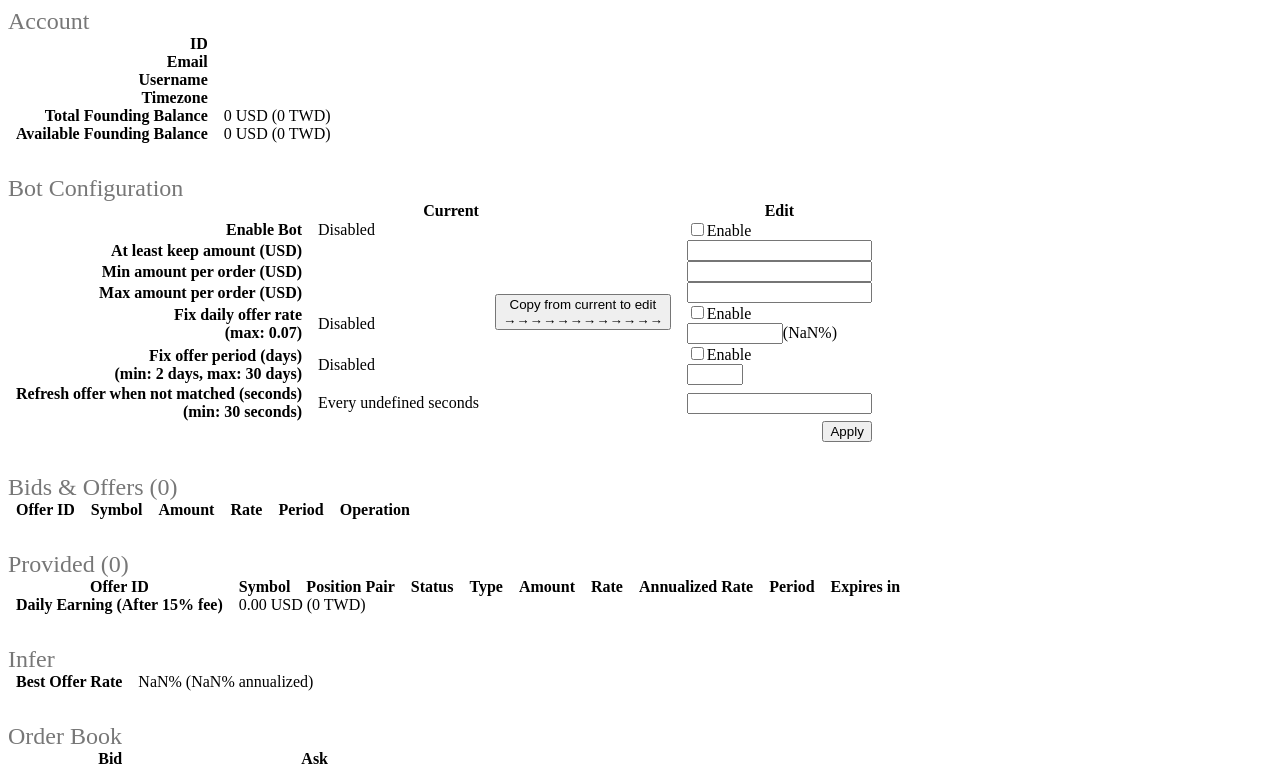
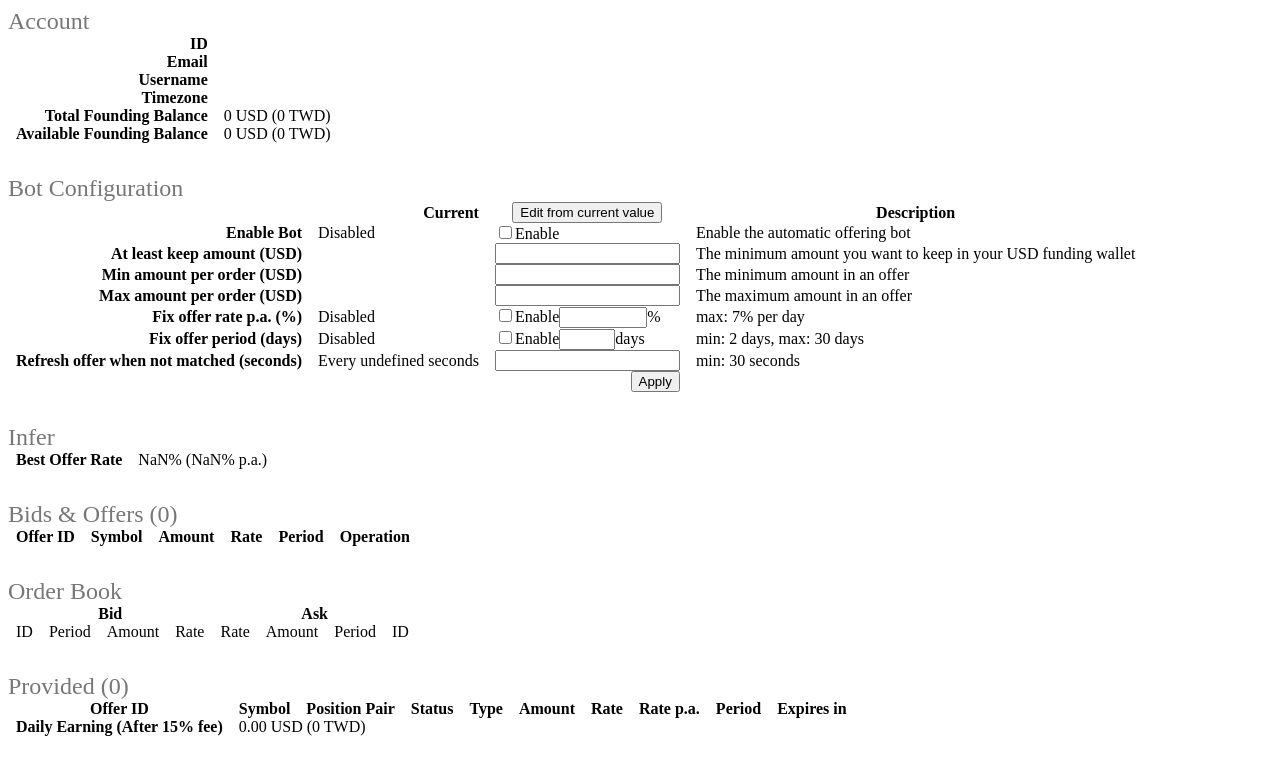
Before and after one commit to gocreating/money-generator, a Next.js app: page / in a window 1280 px wide. Shown: the top 768 px of the page. Built offline with nearby package versions, Linux system fonts and the light colour scheme.

Commit message:
Update dashboard

```diff
--- a/pages/index.js
+++ b/pages/index.js
@@ -76,9 +76,8 @@ const HomePage = ({ router }) => {
     },
     user: {},
   });
-  const { register, watch, reset, handleSubmit } = useForm();
+  const { register, reset, handleSubmit } = useForm();
   const { imageTag, connected, orderBook, user } = info;
-  const watchedFixedOfferRate = watch('fixedOfferRate');
 
   useEffect(() => {
     if (!BITFINEX_API_KEY || !BITFINEX_API_SECRET) {
@@ -113,6 +112,8 @@ const HomePage = ({ router }) => {
   }, refreshSecond ? refreshSecond * 1000 : null);
 
   const handleConfigSubmit = (data) => {
+    // convert annualized percentage to daily rate
+    data.fixedOfferRate = (data.fixedOfferRate / 365) / 100;
     fetch(`${process.env.BOT_SERVER_HOST}/api/state/user/config`, {
       method: 'PATCH',
       headers: { 'Content-Type': 'application/json' },
@@ -175,18 +176,20 @@ const HomePage = ({ router }) => {
           <tr>
             <Th></Th>
             <Th alignRight>Current</Th>
-            <Td rowSpan={0}>
+            <Th>
               <button
                 onClick={() => {
-                  reset(user.config);
+                  const dailyRate = user.config.fixedOfferRate;
+                  reset({
+                    ...user.config,
+                    fixedOfferRate: dailyRate ? dailyRate * 365 * 100 : undefined,
+                  });
                 }}
               >
-                Copy from current to edit
-                <br />
-                →→→→→→→→→→→→
+                Edit from current value
               </button>
-            </Td>
-            <Th>Edit</Th>
+            </Th>
+            <Th>Description</Th>
           </tr>
           <tr>
             <Th alignRight>Enable Bot</Th>
@@ -195,48 +198,47 @@ const HomePage = ({ router }) => {
               <input id="enableBot" name="enableBot" type="checkbox" ref={register} />
               <label htmlFor="enableBot">Enable</label>
             </Td>
+            <Td>Enable the automatic offering bot</Td>
           </tr>
           <tr>
             <Th alignRight>At least keep amount (USD)</Th>
             <Td>{user.config?.amountKeep}</Td>
             <Td><input name="amountKeep" type="number" ref={register} min={0} step={50} /></Td>
+            <Td>The minimum amount you want to keep in your USD funding wallet</Td>
           </tr>
           <tr>
             <Th alignRight>Min amount per order (USD)</Th>
             <Td>{user.config?.amountMin}</Td>
             <Td><input name="amountMin" type="number" ref={register} min={50} step={50} /></Td>
+            <Td>The minimum amount in an offer</Td>
           </tr>
           <tr>
             <Th alignRight>Max amount per order (USD)</Th>
             <Td>{user.config?.amountMax}</Td>
             <Td><input name="amountMax" type="number" ref={register} min={50} step={50} /></Td>
+            <Td>The maximum amount in an offer</Td>
           </tr>
           <tr>
             <Th alignRight>
-              Fix daily offer rate
-              <br />
-              {'(max: 0.07)'}
+              Fix offer rate p.a. (%)
             </Th>
             <Td>
               {
                 user.config?.enableFixedOfferRate
-                ? `${user.config?.fixedOfferRate} (${user.config?.fixedOfferRate * 100}%)`
+                ? `${user.config?.fixedOfferRate * 365 * 100}% p.a.`
                 : 'Disabled'
               }
             </Td>
             <Td>
               <input id="enableFixedOfferRate" name="enableFixedOfferRate" type="checkbox" ref={register} />
               <label htmlFor="enableFixedOfferRate">Enable</label>
-              <br />
-              <input name="fixedOfferRate" type="number" ref={register} min={0.0} max={0.07} step={0.00001} />
-              {`(${round(watchedFixedOfferRate * 100, 5).toFixed(5)}%)`}
+              <input name="fixedOfferRate" type="number" ref={register} min={0.0} max={2555} step={0.2} />%
             </Td>
+            <Td>max: 7% per day</Td>
           </tr>
           <tr>
             <Th alignRight>
               Fix offer period (days)
-              <br />
-              {'(min: 2 days, max: 30 days)'}
             </Th>
             <Td>
               {
@@ -248,29 +250,41 @@ const HomePage = ({ router }) => {
             <Td>
               <input id="enableFixedOfferPeriod" name="enableFixedOfferPeriod" type="checkbox" ref={register} />
               <label htmlFor="enableFixedOfferPeriod">Enable</label>
-              <br />
-              <input name="fixedOfferPeriod" type="number" ref={register} min={2} max={30} />
+              <input name="fixedOfferPeriod" type="number" ref={register} min={2} max={30} />days
             </Td>
+            <Td>min: 2 days, max: 30 days</Td>
           </tr>
           <tr>
             <Th alignRight>
               Refresh offer when not matched (seconds)
-              <br />
-              {'(min: 30 seconds)'}
             </Th>
             <Td>{`Every ${user.config?.refreshOfferWhenNotMatchedInSecond} seconds`}</Td>
             <Td>
               <input name="refreshOfferWhenNotMatchedInSecond" type="number" ref={register} min={30} />
             </Td>
+            <Td>min: 30 seconds</Td>
           </tr>
         </tbody>
         <tfoot>
           <tr>
-            <Td alignRight colSpan={4}>
+            <Td alignRight colSpan={3}>
               <button onClick={handleSubmit(handleConfigSubmit)}>Apply</button>
             </Td>
+            <Td />
           </tr>
         </tfoot>
+      </Table>
+      <Divider />
+      <Table>
+        <caption>Infer</caption>
+        <tbody>
+          <tr>
+            <Th>Best Offer Rate</Th>
+            <Td>
+              {`${round(info.infer?.bestAskRate * 100, 5).toFixed(5)}% (${round(info.infer?.bestAskRate * 365 * 100, 1).toFixed(1)}% p.a.)`}
+            </Td>
+          </tr>
+        </tbody>
       </Table>
       <Divider />
       <Table>
@@ -294,7 +308,7 @@ const HomePage = ({ router }) => {
                 <Td>{fo.symbol}</Td>
                 <Td alignRight>{round(fo.amount, 2).toFixed(2)}</Td>
                 <Td alignRight>
-                  {`${round(fo.rate * 100, 5).toFixed(5)}% (${round(fo.rate * 365 * 100, 1).toFixed(1)}% annualized)`}
+                  {`${round(fo.rate * 100, 5).toFixed(5)}% (${round(fo.rate * 365 * 100, 1).toFixed(1)}% p.a.)`}
                 </Td>
                 <Td>{`${fo.period} days`}</Td>
                 <Td>
@@ -317,6 +331,65 @@ const HomePage = ({ router }) => {
       </Table>
       <Divider />
       <Table>
+        <caption>{'Order Book'}</caption>
+        <thead>
+          <tr>
+            <Th colSpan={4}>Bid</Th>
+            <Th colSpan={4}>Ask</Th>
+          </tr>
+          <tr>
+            <Td>ID</Td>
+            <Td alignRight>Period</Td>
+            <Td alignRight>Amount</Td>
+            <Td alignRight>Rate</Td>
+
+            <Td>Rate</Td>
+            <Td>Amount</Td>
+            <Td alignRight>Period</Td>
+            <Td>ID</Td>
+          </tr>
+        </thead>
+        <tbody>
+          {orderBook.bids.map((bid, i) => {
+            const ask = orderBook.asks[i];
+            accBidAmount -= bid[3];
+            accAskAmount += ask[3];
+
+            return (
+              <tr key={bid[0]}>
+                <Td>{bid[0]}</Td>
+                <Td alignRight>{bid[1]}</Td>
+                <Td alignRight>
+                  {round(-bid[3], 1).toFixed(1)}
+                </Td>
+                <Td alignRight>
+                  {i === 0 && `(${round(bid[2] * 365 * 100, 1)}% p.a.)`}
+                  {`${round(bid[2] * 100, 5).toFixed(5)}%`}
+                  <ColorBar
+                    percentage={accBidAmount / (totalBidAmount + totalAskAmount)}
+                    percentageRight
+                    green
+                  />
+                </Td>
+
+                <Td>
+                  {`${round(ask[2] * 100, 5).toFixed(5)}%`}
+                  {i === 0 && `(${round(ask[2] * 365 * 100, 1)}% p.a.)`}
+                  <ColorBar
+                    percentage={accAskAmount / (totalBidAmount + totalAskAmount)}
+                    red
+                  />
+                </Td>
+                <Td alignRight>{round(ask[3], 1).toFixed(1)}</Td>
+                <Td alignRight>{ask[1]}</Td>
+                <Td>{ask[0]}</Td>
+              </tr>
+            );
+          })}
+        </tbody>
+      </Table>
+      <Divider />
+      <Table>
         <caption>{`Provided (${Object.keys(info.user.fundingCreditMap || []).length})`}</caption>
         <thead>
           <tr>
@@ -327,7 +400,7 @@ const HomePage = ({ router }) => {
             <Th>Type</Th>
             <Th alignRight>Amount</Th>
             <Th alignRight>Rate</Th>
-            <Th alignRight>Annualized Rate</Th>
+            <Th alignRight>Rate p.a.</Th>
             <Th alignRight>Period</Th>
             <Th alignRight>Expires in</Th>
           </tr>
@@ -388,77 +461,6 @@ const HomePage = ({ router }) => {
       </Table>
       <Divider />
       <Table>
-          <caption>Infer</caption>
-        <tbody>
-          <tr>
-            <Th>Best Offer Rate</Th>
-            <Td>
-              {`${round(info.infer?.bestAskRate * 100, 5).toFixed(5)}% (${round(info.infer?.bestAskRate * 365 * 100, 1).toFixed(1)}% annualized)`}
-            </Td>
-          </tr>
-        </tbody>
-      </Table>
-      <Divider />
-      <Table>
-        <caption>{'Order Book'}</caption>
-        <thead>
-          <tr>
-            <Th colSpan={4}>Bid</Th>
-            <Th colSpan={4}>Ask</Th>
-          </tr>
-          <tr>
-            <Td>ID</Td>
-            <Td alignRight>Period</Td>
-            <Td alignRight>Amount</Td>
-            <Td alignRight>Rate</Td>
-
-            <Td>Rate</Td>
-            <Td>Amount</Td>
-            <Td alignRight>Period</Td>
-            <Td>ID</Td>
-          </tr>
-        </thead>
-        <tbody>
-          {orderBook.bids.map((bid, i) => {
-            const ask = orderBook.asks[i];
-            accBidAmount -= bid[3];
-            accAskAmount += ask[3];
-
-            return (
-              <tr key={bid[0]}>
-                <Td>{bid[0]}</Td>
-                <Td alignRight>{bid[1]}</Td>
-                <Td alignRight>
-                  {round(-bid[3], 1).toFixed(1)}
-                </Td>
-                <Td alignRight>
-                  {i === 0 && `(${round(bid[2] * 365 * 100, 1)}% annualized)`}
-                  {`${round(bid[2] * 100, 5).toFixed(5)}%`}
-                  <ColorBar
-                    percentage={accBidAmount / (totalBidAmount + totalAskAmount)}
-                    percentageRight
-                    green
-                  />
-                </Td>
-
-                <Td>
-                  {`${round(ask[2] * 100, 5).toFixed(5)}%`}
-                  {i === 0 && `(${round(ask[2] * 365 * 100, 1)}% annualized)`}
-                  <ColorBar
-                    percentage={accAskAmount / (totalBidAmount + totalAskAmount)}
-                    red
-                  />
-                </Td>
-                <Td alignRight>{round(ask[3], 1).toFixed(1)}</Td>
-                <Td alignRight>{ask[1]}</Td>
-                <Td>{ask[0]}</Td>
-              </tr>
-            );
-          })}
-        </tbody>
-      </Table>
-      <Divider />
-      <Table>
         <caption>Funding Earnings in recent 30 Days</caption>
         <thead>
           <tr>
@@ -497,7 +499,11 @@ const HomePage = ({ router }) => {
         <tbody>
           <tr>
             <Th alignRight>Money Generator Image Tag</Th>
-            <Td>{imageTag ? imageTag : '(dev)'}</Td>
+            <Td>
+              {imageTag
+                ? <a href={`https://hub.docker.com/layers/gocreating/money-generator/${imageTag}`} target="_blank">{imageTag}</a>
+                : '(dev)'}
+            </Td>
           </tr>
           <tr>
             <Th alignRight>Bitfinex API Connection Status</Th>
```
